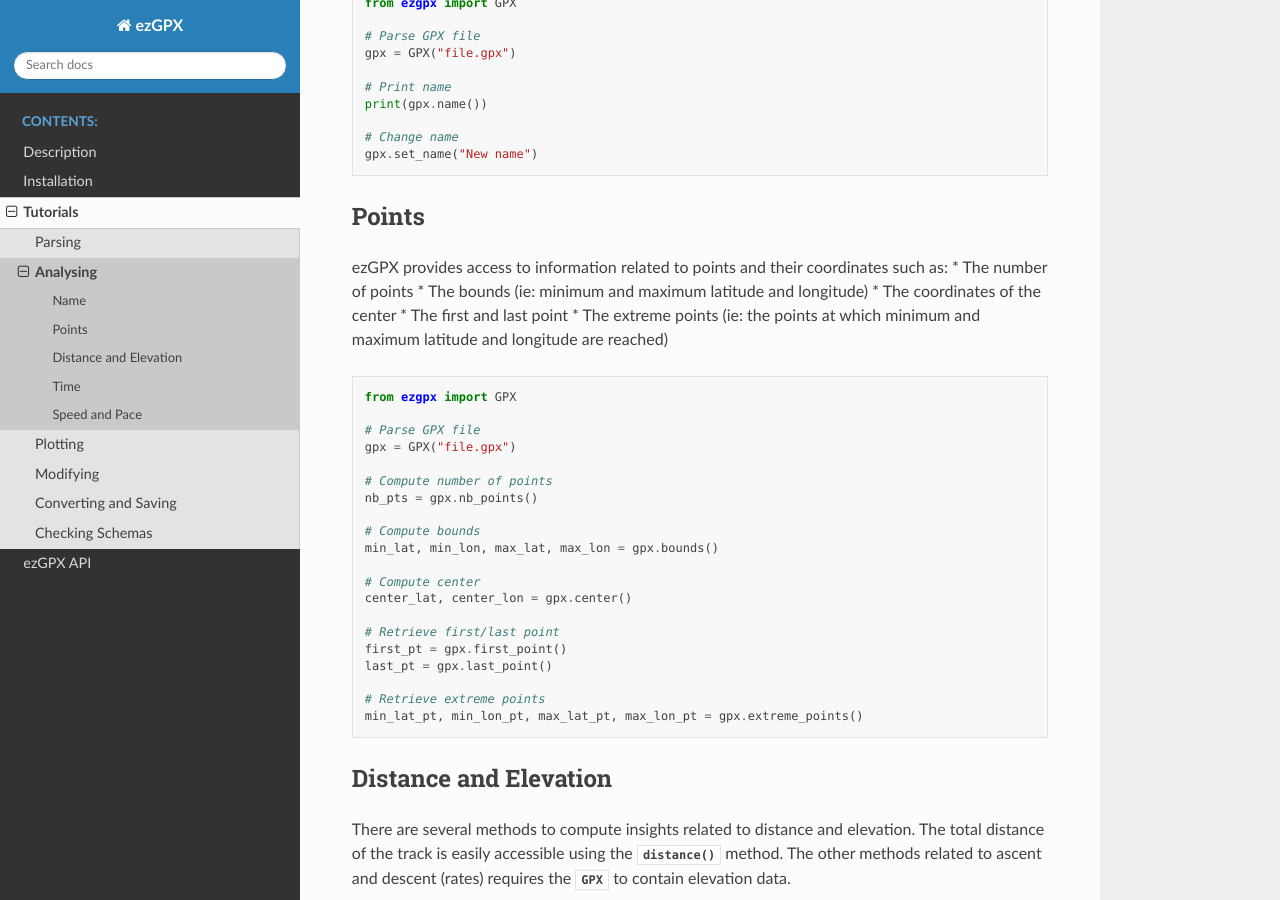
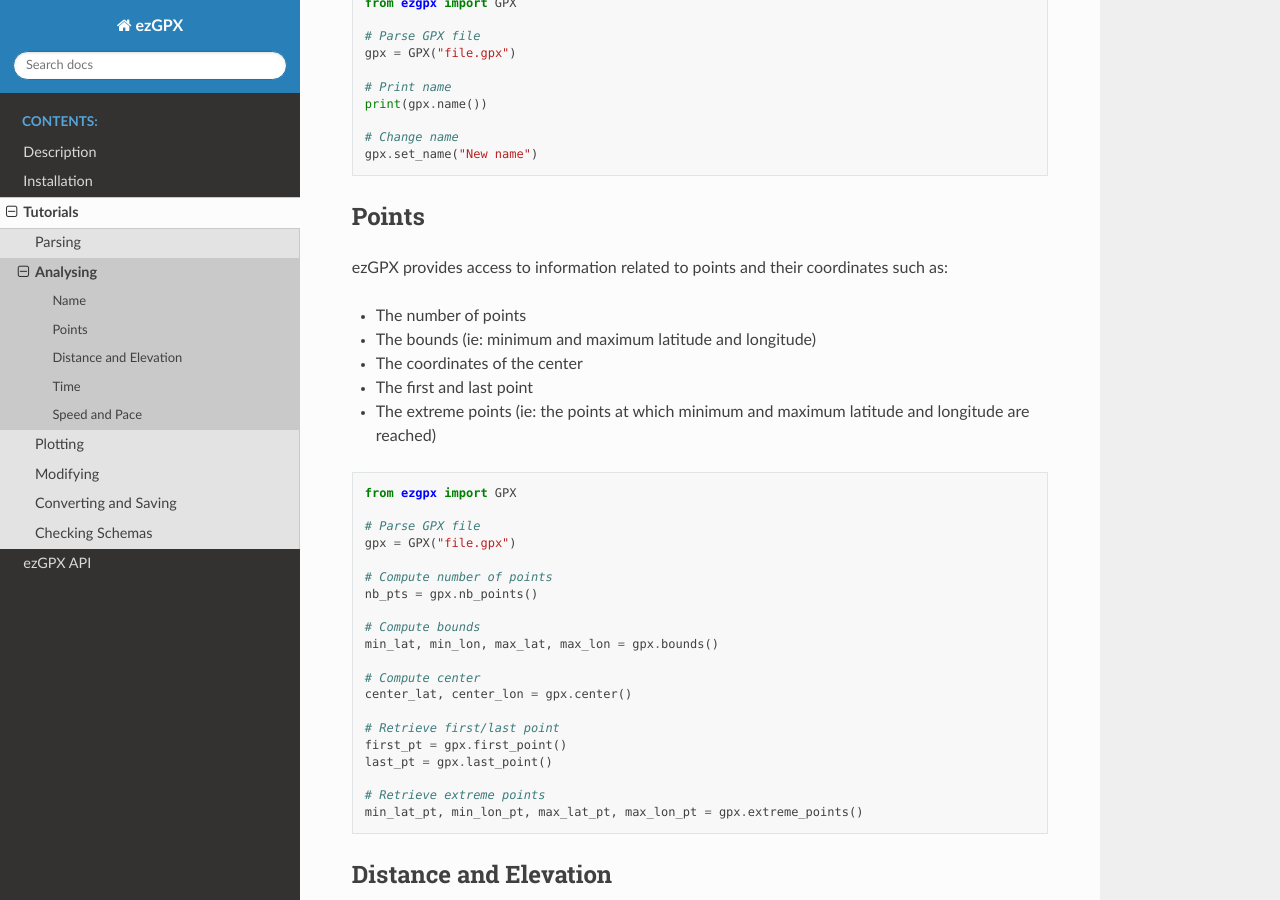
Before and after one commit to FABallemand/ezGPX, a Sphinx documentation site: the page built from docs/source/tutorials/analysing.rst, in a window 1280 px wide and 900 px high, scrolled down 355 px. Built offline with Sphinx 7.4.7 and the Read the Docs theme 3.1.0, drawn with Linux system fonts in a browser that asks for light colours.

```diff
--- a/docs/source/conf.py
+++ b/docs/source/conf.py
@@ -19,7 +19,7 @@
 project = 'ezGPX'
 copyright = '2024, Fabien ALLEMAND'
 author = 'Fabien ALLEMAND'
-release = '0.2.0'
+release = '0.2.2'
 
 # -- General configuration ---------------------------------------------------
 # https://www.sphinx-doc.org/en/master/usage/configuration.html#general-configuration
--- a/docs/source/description.rst
+++ b/docs/source/description.rst
@@ -14,11 +14,13 @@ Description
 ezGPX is an open source Python library that provides an application programming interface to interact with GPX files. GPS eXchange Format (GPX) is an open file format widely used to share location data. Geographical coordinates (latitude and longitude) from GPS and accompanying relevant data (such as time or elevation) are arranged in an XML file following a specific schema. Initialy proposed by TopoGraphix in 2002, this schema orders GPS points to create tracks and routes while providing support for metadata and extensions.
 
 ezGPX links:
+
 - PyPi: https://pypi.org/project/ezgpx/
 - Documentation: https://ezgpx.readthedocs.io/en/latest/
 - Source code: https://github.com/FABallemand/ezGPX
 - Bug reports: https://github.com/FABallemand/ezGPX/issues
 
 Related links:
+
 - TopoGraphix: https://www.topografix.com/
 - The GPS Exchange Format: https://www.topografix.com/gpx.asp
--- a/docs/source/tutorials/analysing.rst
+++ b/docs/source/tutorials/analysing.rst
@@ -8,7 +8,7 @@ Name
 
 The name of the activity is easily accessible and editable using the :py:meth:`~name` and :py:meth:`~set_name` methods.
 
-::
+.. code-block:: python
 
     from ezgpx import GPX
 
@@ -25,11 +25,12 @@ Points
 ^^^^^^
 
 ezGPX provides access to information related to points and their coordinates such as:
-* The number of points
-* The bounds (ie: minimum and maximum latitude and longitude)
-* The coordinates of the center
-* The first and last point
-* The extreme points (ie: the points at which minimum and maximum latitude and longitude are reached)
+
+- The number of points
+- The bounds (ie: minimum and maximum latitude and longitude)
+- The coordinates of the center
+- The first and last point
+- The extreme points (ie: the points at which minimum and maximum latitude and longitude are reached)
 
 ::
 
```
